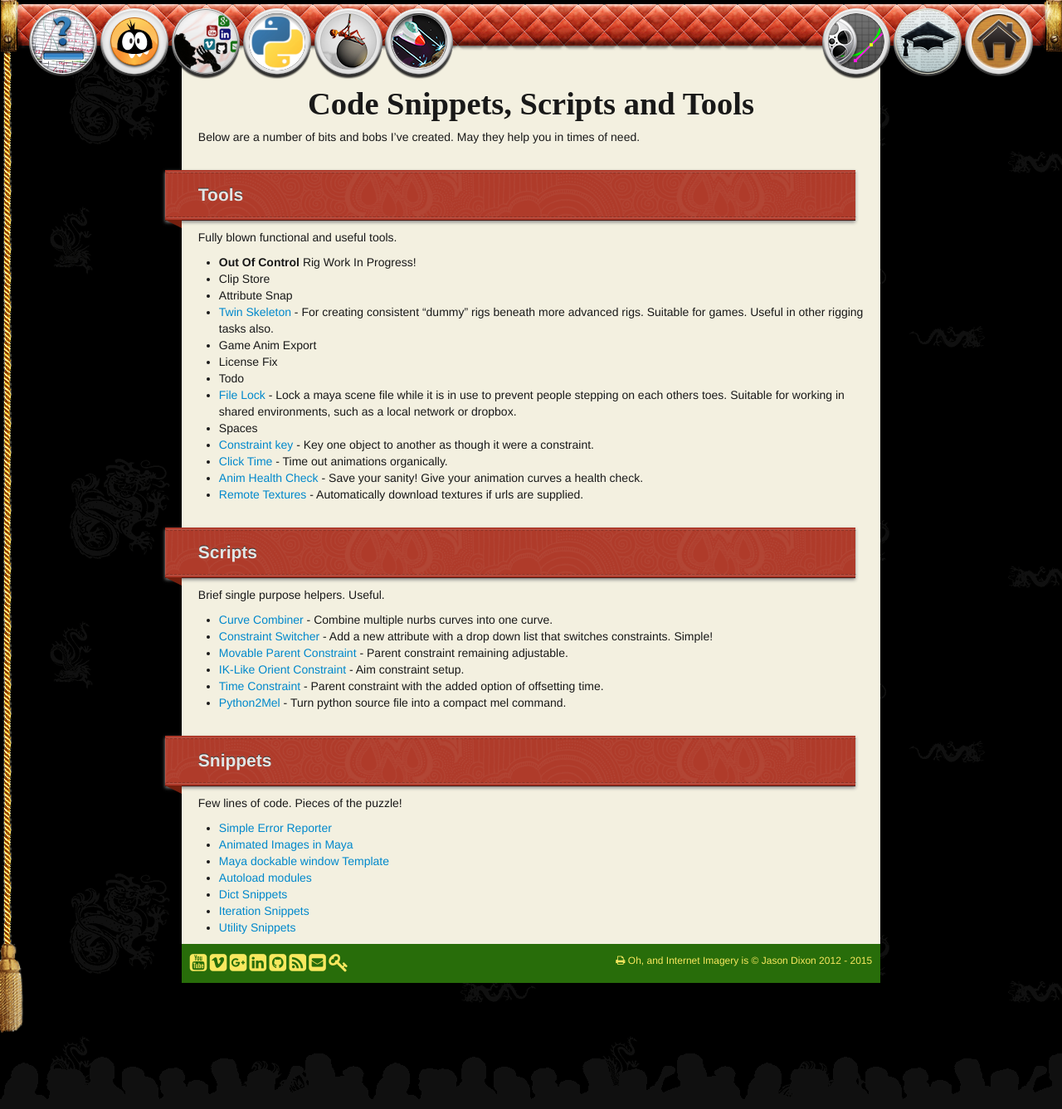
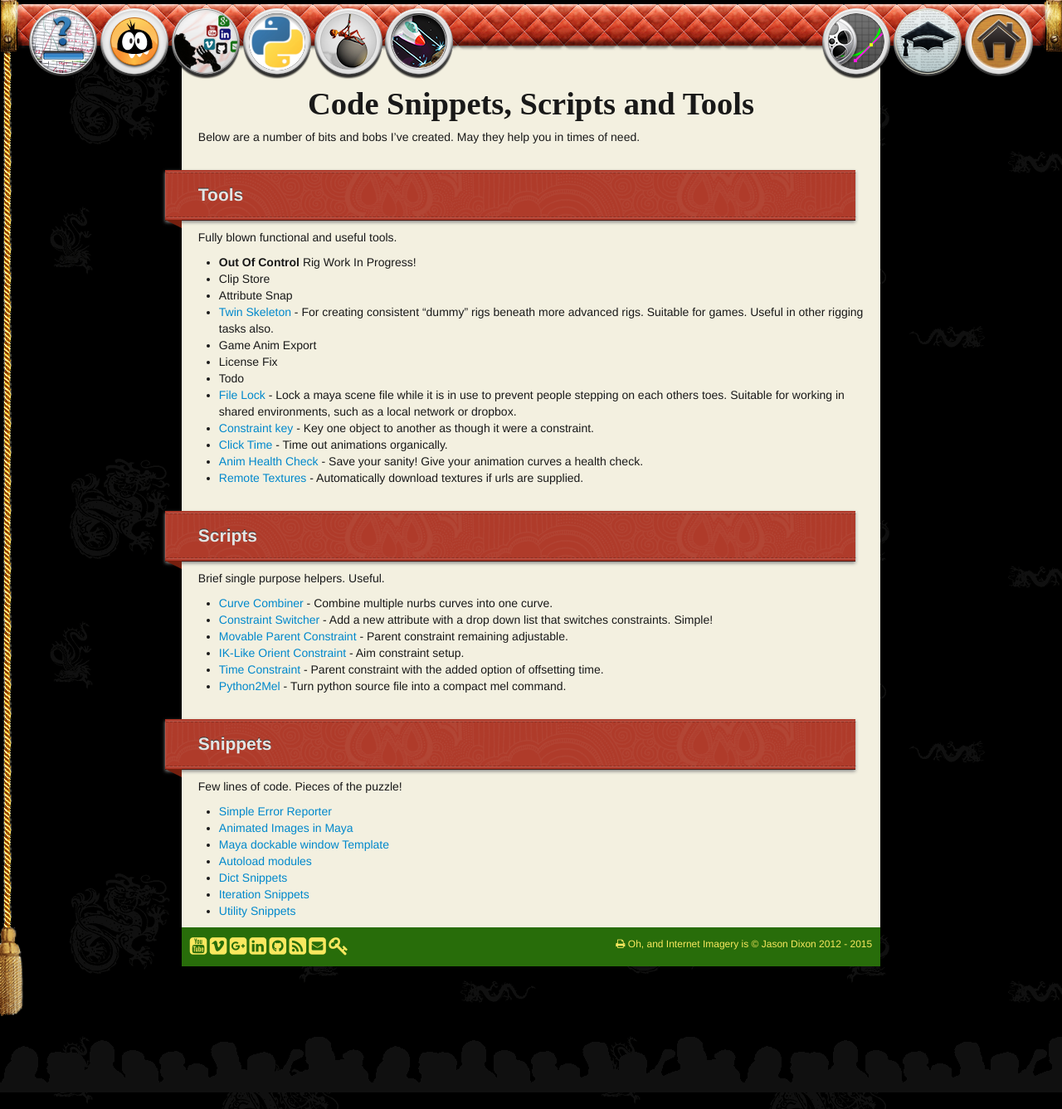
Before and after one commit to internetimagery/internetimagery.github.io, a Jekyll site: the page built from python/index.md, in a window 1280 px wide. Shown: the whole page at 83% size. Built offline with Jekyll 4.4.1, drawn with Linux system fonts in a browser that asks for light colours; nearby versions of some CDN libraries; some web fonts are replaced.

Commit message:
Update index.md

```diff
--- a/python/index.md
+++ b/python/index.md
@@ -20,7 +20,6 @@ Fully blown functional and useful tools.
 * License Fix
 * Todo
 * [File Lock](filelock) - Lock a maya scene file while it is in use to prevent people stepping on each others toes. Suitable for working in shared environments, such as a local network or dropbox.
-* Spaces
 * [Constraint key](constraintkey) - Key one object to another as though it were a constraint.
 * [Click Time](clicktime) - Time out animations organically.
 * [Anim Health Check](animsanity) - Save your sanity! Give your animation curves a health check.
```
